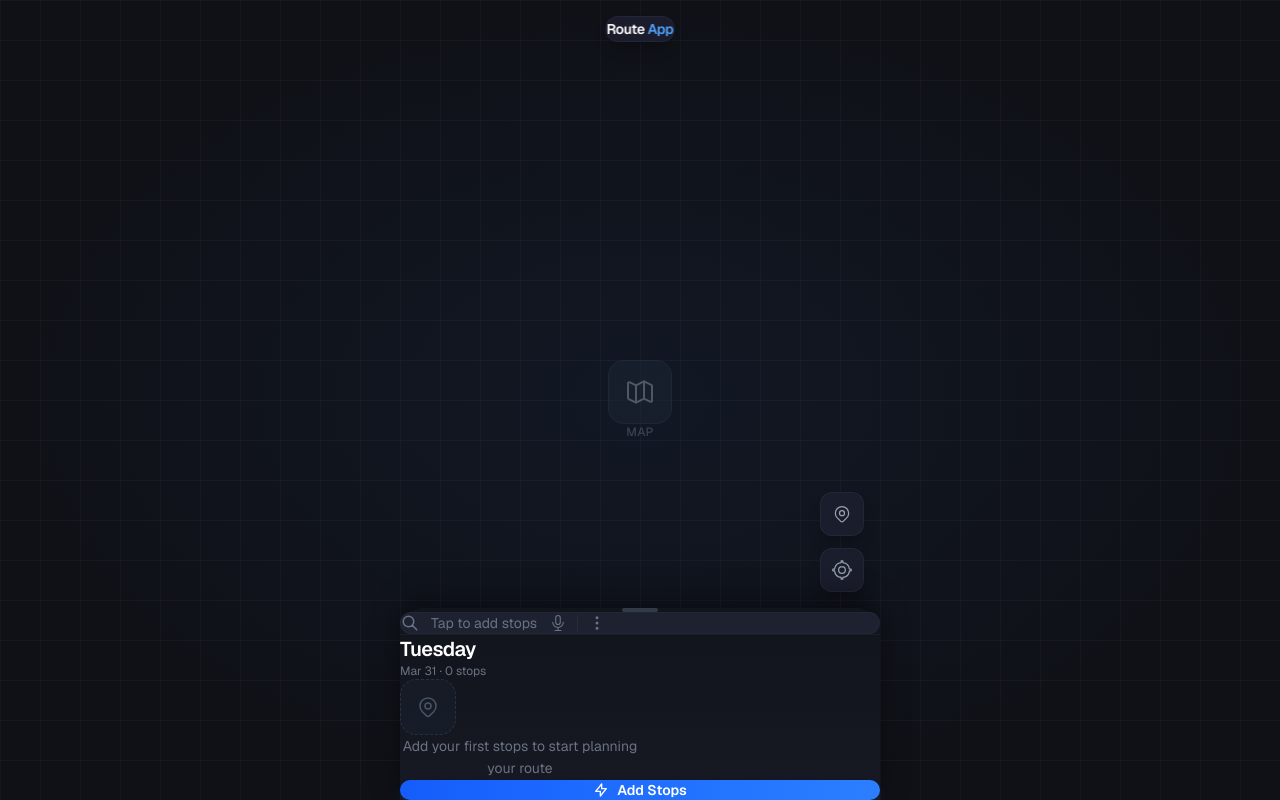
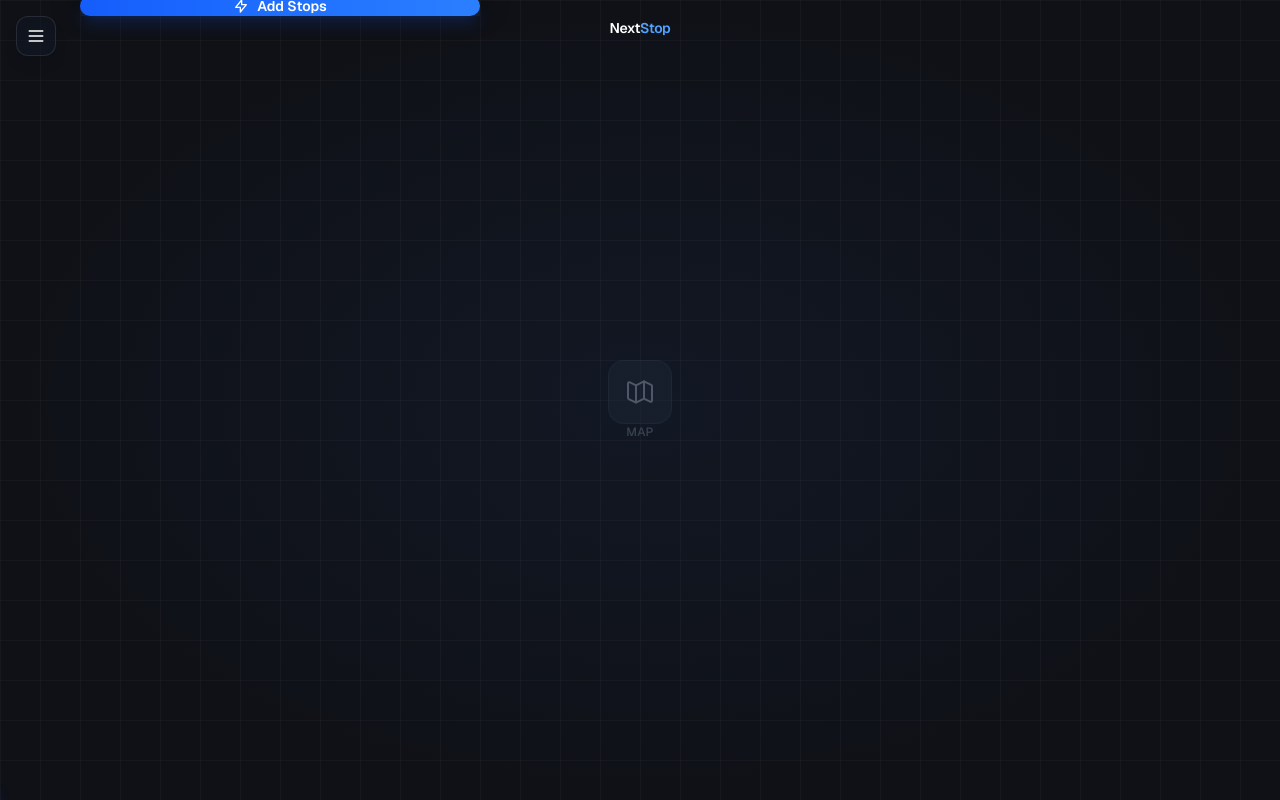
Before and after one commit to yves1-357/tfe-app, a Next.js app in the folder frontend/: page / in a window 1280 px wide. Built offline with nearby package versions, Linux system fonts and the light colour scheme.

Commit message:
petit ajout dans interface

```diff
--- a/frontend/app/page.tsx
+++ b/frontend/app/page.tsx
@@ -5,10 +5,12 @@ import MapContainer from '@/components/MapContainer';
 import BottomPanel from '@/components/BottomPanel';
 import StopList from '@/components/StopList';
 import AddStopInput from '@/components/AddStopInput';
+import SideMenu from '@/components/SideMenu';
 import { Stop } from '@/types';
 
 export default function Home() {
   const [stops, setStops] = useState<Stop[]>([]);
+  const [menuOpen, setMenuOpen] = useState(false);
 
   const handleAddStop = (address: string) => {
     const newStop: Stop = {
@@ -33,45 +35,49 @@ export default function Home() {
       {/* Map - full viewport background */}
       <MapContainer />
 
+      {/* Hamburger Menu Button - Fixed Top Left */}
+      <button
+        type="button"
+        onClick={() => setMenuOpen(true)}
+        className="fixed top-4 left-4 z-30 w-10 h-10 bg-gray-900/50 backdrop-blur-2xl border border-white/10 rounded-xl shadow-lg flex items-center justify-center text-white hover:bg-gray-800/60 transition"
+        aria-label="Open menu"
+        style={{
+          background: 'linear-gradient(to bottom, rgba(17, 24, 39, 0.4), rgba(17, 24, 39, 0.6))',
+        }}
+      >
+        <svg className="w-5 h-5" fill="none" stroke="currentColor" viewBox="0 0 24 24">
+          <path strokeLinecap="round" strokeLinejoin="round" strokeWidth={2} d="M4 6h16M4 12h16M4 18h16" />
+        </svg>
+      </button>
+
+      {/* Side Menu */}
+      <SideMenu isOpen={menuOpen} onClose={() => setMenuOpen(false)} />
+
+      {/* Bottom Panel - Next to Hamburger */}
+      <div className="fixed top-4 left-20 z-20 w-[400px] max-w-[calc(100vw-6rem)]">
+        <BottomPanel stopsCount={stops.length} onOptimize={handleOptimize}>
+          <AddStopInput onAddStop={handleAddStop} />
+          <StopList stops={stops} onRemoveStop={handleRemoveStop} />
+        </BottomPanel>
+      </div>
+
       {/* Centered UI shell */}
       <div className="absolute inset-0 flex justify-center pointer-events-none">
         <div className="relative w-full max-w-[480px] h-full pointer-events-auto">
+
           {/* App Title - Top Center */}
           <div className="absolute top-4 left-1/2 -translate-x-1/2 z-20 pointer-events-none">
-            <div className="bg-[#1c1f2e]/90 backdrop-blur-md px-5 py-2.5 rounded-xl border border-gray-700/30 shadow-lg shadow-black/20">
-              <span className="text-white text-sm font-semibold tracking-tight">Route</span>
-              <span className="text-blue-400 text-sm font-semibold tracking-tight"> App</span>
+            <div className="  px-5 py-2.5   border-gray-700/30 ">
+              <span className="text-white text-sm font-semibold tracking-tight">Next</span>
+              <span className="text-blue-400 text-sm font-semibold tracking-tight">Stop</span>
             </div>
           </div>
 
           {/* Map floating controls - inside centered shell */}
           <div className="absolute bottom-52 right-4 z-10 flex flex-col gap-3">
-            <button
-              type="button"
-              aria-label="Center map on location"
-              className="press-effect w-11 h-11 bg-[#1c1f2e]/90 backdrop-blur-md rounded-xl shadow-lg shadow-black/20 flex items-center justify-center text-gray-400 hover:text-white hover:bg-[#252838] transition-colors border border-gray-700/30"
-            >
-              <svg className="w-5 h-5" fill="none" stroke="currentColor" viewBox="0 0 24 24">
-                <path strokeLinecap="round" strokeLinejoin="round" strokeWidth={1.5} d="M17.657 16.657L13.414 20.9a1.998 1.998 0 01-2.827 0l-4.244-4.243a8 8 0 1111.314 0z" />
-                <path strokeLinecap="round" strokeLinejoin="round" strokeWidth={1.5} d="M15 11a3 3 0 11-6 0 3 3 0 016 0z" />
-              </svg>
-            </button>
-            <button
-              type="button"
-              aria-label="My location"
-              className="press-effect w-11 h-11 bg-[#1c1f2e]/90 backdrop-blur-md rounded-xl shadow-lg shadow-black/20 flex items-center justify-center text-gray-400 hover:text-white hover:bg-[#252838] transition-colors border border-gray-700/30"
-            >
-              <svg className="w-5 h-5" fill="none" stroke="currentColor" viewBox="0 0 24 24">
-                <path strokeLinecap="round" strokeLinejoin="round" strokeWidth={1.5} d="M12 8c-2.21 0-4 1.79-4 4s1.79 4 4 4 4-1.79 4-4-1.79-4-4-4zm8.94 3A8.994 8.994 0 0013 3.06V1h-2v2.06A8.994 8.994 0 003.06 11H1v2h2.06A8.994 8.994 0 0011 20.94V23h2v-2.06A8.994 8.994 0 0020.94 13H23v-2h-2.06z" />
-              </svg>
-            </button>
+
+
           </div>
-
-          {/* Bottom Panel with Stops */}
-          <BottomPanel stopsCount={stops.length} onOptimize={handleOptimize}>
-            <AddStopInput onAddStop={handleAddStop} />
-            <StopList stops={stops} onRemoveStop={handleRemoveStop} />
-          </BottomPanel>
         </div>
       </div>
     </div>
```
